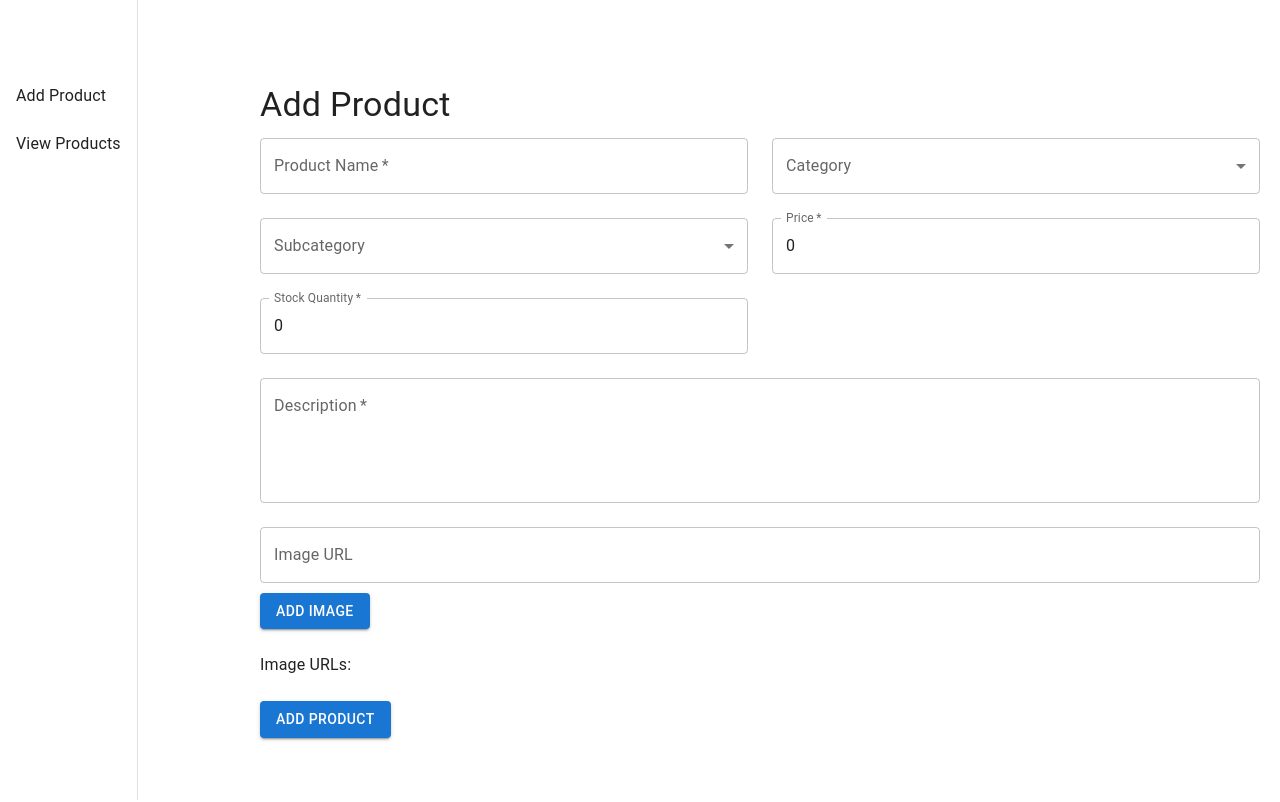
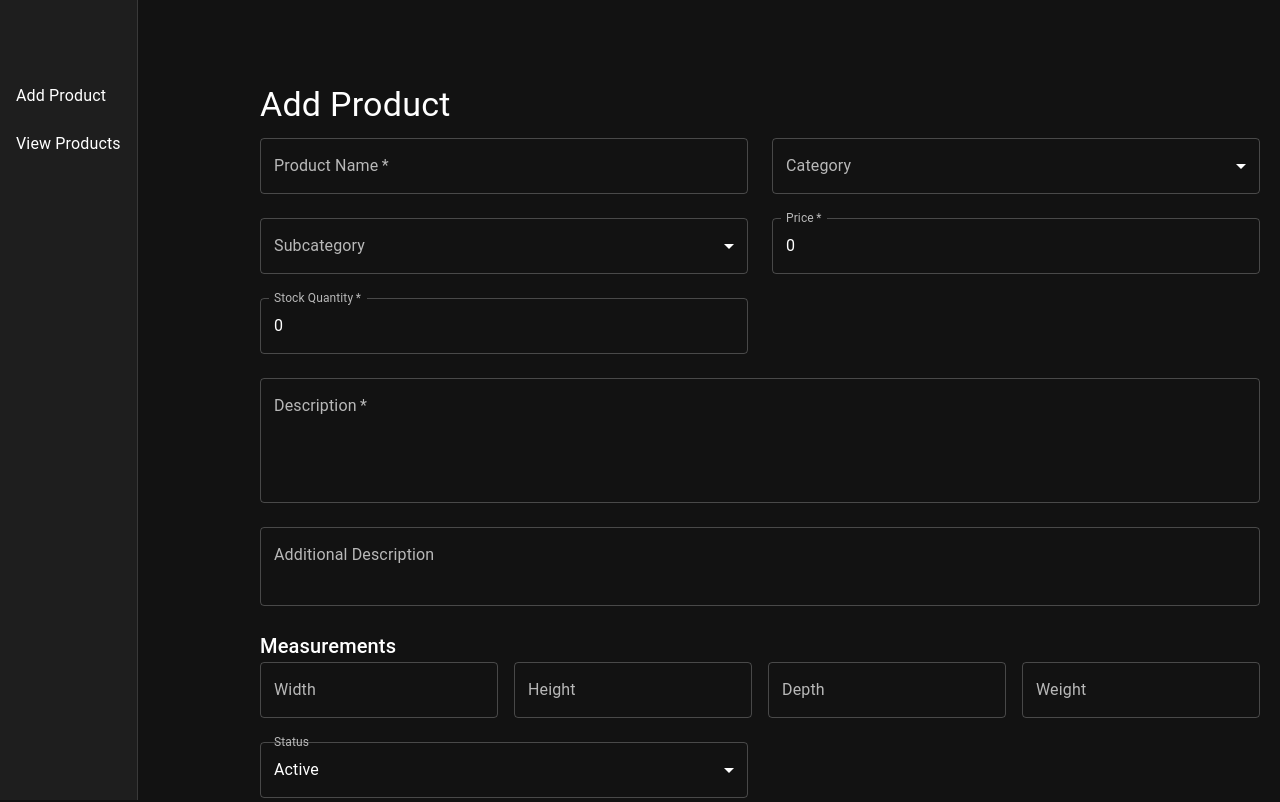
Before and after one commit to ebinberlin2/decorluxe-project, a React (Create React App) app in the folder furniture-frontend/: page /stocks in a window 1280 px wide. Shown: the top 802 px of the page. Built offline with nearby package versions, Linux system fonts and the light colour scheme.

Commit message:
productDetails-additional

```diff
--- a/furniture-frontend/src/components/StockManagement/AddProduct.js
+++ b/furniture-frontend/src/components/StockManagement/AddProduct.js
@@ -1,5 +1,16 @@
 import React, { useState } from 'react';
-import { TextField, Button, Select, MenuItem, InputLabel, FormControl, Grid, Typography, Snackbar, Alert } from '@mui/material';
+import {
+  TextField,
+  Button,
+  Select,
+  MenuItem,
+  InputLabel,
+  FormControl,
+  Grid,
+  Typography,
+  Snackbar,
+  Alert
+} from '@mui/material';
 
 const categories = {
   'Living Room Furniture': ['Sofas', 'Armchairs', 'Coffee Tables'],
@@ -11,12 +22,19 @@ const AddProduct = () => {
   const [productData, setProductData] = useState({
     name: '',
     description: '',
+    additionalDescription: '',
     category: '',
     subcategory: '',
     price: 0,
     stockQuantity: 0,
     imageUrls: [],
     newImageUrl: '',
+    measurements: {
+      width: '',
+      height: '',
+      depth: '',
+      weight: ''
+    },
     status: 'active',
   });
   const [subcategories, setSubcategories] = useState([]);
@@ -26,10 +44,22 @@ const AddProduct = () => {
   // Handle form input changes
   const handleInputChange = (e) => {
     const { name, value } = e.target;
-    setProductData({
-      ...productData,
+    setProductData((prevData) => ({
+      ...prevData,
       [name]: value,
-    });
+    }));
+  };
+
+  // Handle nested measurements input changes
+  const handleMeasurementChange = (e) => {
+    const { name, value } = e.target;
+    setProductData((prevData) => ({
+      ...prevData,
+      measurements: {
+        ...prevData.measurements,
+        [name]: value,
+      }
+    }));
   };
 
   // Handle category change and dynamically set subcategories
@@ -39,15 +69,19 @@ const AddProduct = () => {
     setProductData({ ...productData, category, subcategory: '' });
   };
 
-  // Handle adding image URL to list
+  // Handle adding image URL to list with validation
   const handleAddImageUrl = () => {
     const { newImageUrl } = productData;
-    if (newImageUrl.trim()) {
+    const urlPattern = /(http(s)?:\/\/.*\.(?:png|jpg|jpeg|gif))/i; // Basic URL regex pattern
+    if (newImageUrl.trim() && urlPattern.test(newImageUrl)) {
       setProductData((prevData) => ({
         ...prevData,
         imageUrls: [...prevData.imageUrls, newImageUrl],
         newImageUrl: '',
       }));
+      setError(''); // Clear any previous error
+    } else {
+      setError('Please enter a valid image URL.');
     }
   };
 
@@ -61,8 +95,10 @@ const AddProduct = () => {
       return;
     }
 
+    // Log the product data before submission
+    console.log('Submitting Product Data:', productData);
+
     try {
-      // Replace this URL with your backend API endpoint
       const response = await fetch('http://localhost:5000/api/products/add', {
         method: 'POST',
         headers: {
@@ -74,15 +110,23 @@ const AddProduct = () => {
       const result = await response.json();
       if (response.ok) {
         setSuccess(true);
+        // Reset the form
         setProductData({
           name: '',
           description: '',
+          additionalDescription: '',
           category: '',
           subcategory: '',
           price: 0,
           stockQuantity: 0,
           imageUrls: [],
           newImageUrl: '',
+          measurements: {
+            width: '',
+            height: '',
+            depth: '',
+            weight: ''
+          },
           status: 'active',
         });
       } else {
@@ -125,6 +169,7 @@ const AddProduct = () => {
         )}
 
         <Grid container spacing={3}>
+          {/* Form fields remain unchanged */}
           <Grid item xs={12} sm={6}>
             <TextField
               required
@@ -182,6 +227,7 @@ const AddProduct = () => {
               type="number"
               value={productData.price}
               onChange={handleInputChange}
+              inputProps={{ min: 0 }} // Prevent negative price
             />
           </Grid>
           <Grid item xs={12} sm={6}>
@@ -194,6 +240,7 @@ const AddProduct = () => {
               type="number"
               value={productData.stockQuantity}
               onChange={handleInputChange}
+              inputProps={{ min: 0 }} // Prevent negative stock
             />
           </Grid>
           <Grid item xs={12} sm={12}>
@@ -211,12 +258,95 @@ const AddProduct = () => {
           </Grid>
           <Grid item xs={12} sm={12}>
             <TextField
+              id="additionalDescription"
+              name="additionalDescription"
+              label="Additional Description"
+              fullWidth
+              multiline
+              rows={2}
+              value={productData.additionalDescription}
+              onChange={handleInputChange}
+            />
+          </Grid>
+          <Grid item xs={12} sm={12}>
+            <Typography variant="h6">Measurements</Typography>
+            <Grid container spacing={2}>
+              <Grid item xs={3}>
+                <TextField
+                  id="width"
+                  name="width"
+                  label="Width"
+                  fullWidth
+                  type="number"
+                  value={productData.measurements.width}
+                  onChange={handleMeasurementChange}
+                  inputProps={{ min: 0 }} // Prevent negative width
+                />
+              </Grid>
+              <Grid item xs={3}>
+                <TextField
+                  id="height"
+                  name="height"
+                  label="Height"
+                  fullWidth
+                  type="number"
+                  value={productData.measurements.height}
+                  onChange={handleMeasurementChange}
+                  inputProps={{ min: 0 }} // Prevent negative height
+                />
+              </Grid>
+              <Grid item xs={3}>
+                <TextField
+                  id="depth"
+                  name="depth"
+                  label="Depth"
+                  fullWidth
+                  type="number"
+                  value={productData.measurements.depth}
+                  onChange={handleMeasurementChange}
+                  inputProps={{ min: 0 }} // Prevent negative depth
+                />
+              </Grid>
+              <Grid item xs={3}>
+                <TextField
+                  id="weight"
+                  name="weight"
+                  label="Weight"
+                  fullWidth
+                  type="number"
+                  value={productData.measurements.weight}
+                  onChange={handleMeasurementChange}
+                  inputProps={{ min: 0 }} // Prevent negative weight
+                />
+              </Grid>
+            </Grid>
+          </Grid>
+          <Grid item xs={12} sm={6}>
+            <FormControl fullWidth>
+              <InputLabel>Status</InputLabel>
+              <Select
+                id="status"
+                name="status"
+                value={productData.status}
+                onChange={handleInputChange}
+              >
+                <MenuItem value="active">Active</MenuItem>
+                <MenuItem value="inactive">Inactive</MenuItem>
+                <MenuItem value="out_of_stock">Out of Stock</MenuItem>
+                <MenuItem value="discontinued">Discontinued</MenuItem>
+              </Select>
+            </FormControl>
+          </Grid>
+          <Grid item xs={12} sm={12}>
+            <TextField
               id="newImageUrl"
               name="newImageUrl"
               label="Image URL"
               fullWidth
               value={productData.newImageUrl}
               onChange={handleInputChange}
+              error={Boolean(error)} // Show error state if URL is invalid
+              helperText={error} // Display the error message below the input
             />
             <Button onClick={handleAddImageUrl} variant="contained" color="primary" style={{ marginTop: 10 }}>
               Add Image
--- a/furniture-frontend/src/components/StockManagement/StockManage.js
+++ b/furniture-frontend/src/components/StockManagement/StockManage.js
@@ -1,5 +1,16 @@
 import React, { useState } from 'react';
-import { ThemeProvider, createTheme, CssBaseline, Drawer, List, ListItem, ListItemText, Toolbar, AppBar, Typography } from '@mui/material';
+import {
+  ThemeProvider,
+  createTheme,
+  CssBaseline,
+  Drawer,
+  List,
+  ListItem,
+  ListItemText,
+  Toolbar,
+  AppBar,
+  Typography,
+} from '@mui/material';
 import AddProduct from './AddProduct';
 import ViewProducts from './ViewProduct';
 
@@ -12,7 +23,11 @@ const StockManagement = () => {
 
   const theme = createTheme({
     palette: {
-      mode: 'light',
+      mode: 'dark', // Set the theme mode to dark
+      background: {
+        default: '#121212', // Dark background
+        paper: '#1E1E1E', // Paper background for cards and drawers
+      },
     },
   });
 
@@ -32,16 +47,16 @@ const StockManagement = () => {
         <div>
           <List>
             <ListItem button onClick={() => handleViewChange('add')}>
-              <ListItemText primary="Add Product" />
+              <ListItemText primary="Add Product" primaryTypographyProps={{ style: { color: '#ffffff' } }} />
             </ListItem>
             <ListItem button onClick={() => handleViewChange('view')}>
-              <ListItemText primary="View Products" />
+              <ListItemText primary="View Products" primaryTypographyProps={{ style: { color: '#ffffff' } }} />
             </ListItem>
           </List>
         </div>
       </Drawer>
 
-      <main style={{ marginLeft: 240, padding: 20 }}>
+      <main style={{ marginLeft: 240, padding: 20, backgroundColor: theme.palette.background.default }}>
         <Toolbar />
         {activeView === 'add' && <AddProduct />}
         {activeView === 'view' && <ViewProducts />}
--- a/furniture-frontend/src/components/StockManagement/ViewProduct.js
+++ b/furniture-frontend/src/components/StockManagement/ViewProduct.js
@@ -69,6 +69,17 @@ const ViewProducts = () => {
     }));
   };
 
+  const handleMeasurementChange = (e) => {
+    const { name, value } = e.target;
+    setUpdatedData((prevData) => ({
+      ...prevData,
+      measurements: {
+        ...prevData.measurements,
+        [name]: value,
+      },
+    }));
+  };
+
   const handleUpdateProduct = async () => {
     try {
       const response = await fetch(`http://localhost:5000/api/products/edit/${selectedProduct._id}`, {
@@ -126,7 +137,7 @@ const ViewProducts = () => {
               <TableCell>{product.status}</TableCell>
               <TableCell>
                 {product.imageUrls.map((url, index) => (
-                  <img key={index} src={url} alt="Product" style={{ width: 50 }} />
+                  <img key={index} src={url} alt="Product" style={{ width: 50, marginRight: 5 }} />
                 ))}
               </TableCell>
               <TableCell>
@@ -164,6 +175,17 @@ const ViewProducts = () => {
                 multiline
                 rows={4}
                 value={updatedData.description}
+                onChange={handleInputChange}
+              />
+              <TextField
+                margin="dense"
+                name="additionalDescription"
+                label="Additional Description"
+                type="text"
+                fullWidth
+                multiline
+                rows={2}
+                value={updatedData.additionalDescription}
                 onChange={handleInputChange}
               />
               <TextField
@@ -212,6 +234,47 @@ const ViewProducts = () => {
                 onChange={handleInputChange}
               />
 
+              {/* Measurements Fields */}
+              <Typography variant="h6" gutterBottom>
+                Measurements
+              </Typography>
+              <TextField
+                margin="dense"
+                name="width"
+                label="Width"
+                type="number"
+                fullWidth
+                value={updatedData.measurements?.width || ''}
+                onChange={handleMeasurementChange}
+              />
+              <TextField
+                margin="dense"
+                name="height"
+                label="Height"
+                type="number"
+                fullWidth
+                value={updatedData.measurements?.height || ''}
+                onChange={handleMeasurementChange}
+              />
+              <TextField
+                margin="dense"
+                name="depth"
+                label="Depth"
+                type="number"
+                fullWidth
+                value={updatedData.measurements?.depth || ''}
+                onChange={handleMeasurementChange}
+              />
+              <TextField
+                margin="dense"
+                name="weight"
+                label="Weight"
+                type="number"
+                fullWidth
+                value={updatedData.measurements?.weight || ''}
+                onChange={handleMeasurementChange}
+              />
+
               {/* Separate input fields for each image URL */}
               <Typography variant="h6" gutterBottom>
                 Image URLs
```
Also changed, not shown: 1 other file (tests, documents, lock files or other folders).
